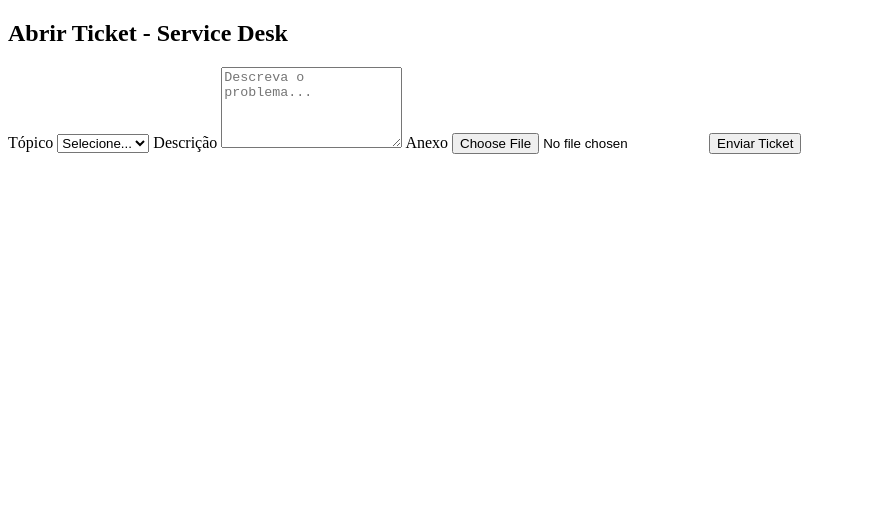
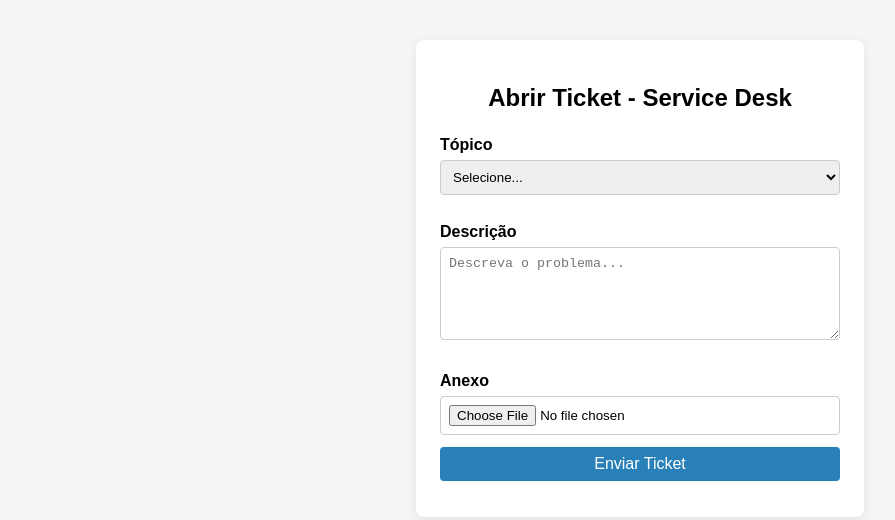
Before and after one commit to LucasAokiP/EAP_service_Desk, a plain HTML site: page index.html in a window 1280 px wide. Shown: the whole page, without its empty margins (0-895 px from the left). Drawn offline with Linux system fonts and the light colour scheme.

Commit message:
correção faltando

```diff
--- a/index.html
+++ b/index.html
@@ -4,7 +4,50 @@
     <meta charset="UTF-8">
     <meta name="viewport" content="width=device-width, initial-scale=1.0">
     <title>Service Desk</title>
-
+    <style>
+        body {
+            font-family: Arial, sans-serif;
+            background: #f5f5f5;
+            margin: 0;
+            padding: 0;
+        }
+        .container {
+            max-width: 400px;
+            margin: 40px auto;
+            background: #fff;
+            padding: 24px;
+            border-radius: 8px;
+            box-shadow: 0 2px 8px rgba(0,0,0,0.08);
+        }
+        h2 {
+            text-align: center;
+            margin-bottom: 24px;
+        }
+        label {
+            display: block;
+            margin-top: 16px;
+            margin-bottom: 6px;
+            font-weight: bold;
+        }
+        select, textarea, input[type="file"], button {
+            width: 100%;
+            padding: 8px;
+            margin-bottom: 12px;
+            border-radius: 4px;
+            border: 1px solid #ccc;
+            box-sizing: border-box;
+        }
+        button {
+            background: #2980b9;
+            color: #fff;
+            border: none;
+            cursor: pointer;
+            font-size: 1rem;
+        }
+        button:hover {
+            background: #1f6391;
+        }
+    </style>
 </head>
 <body>
     <div class="container">
```
